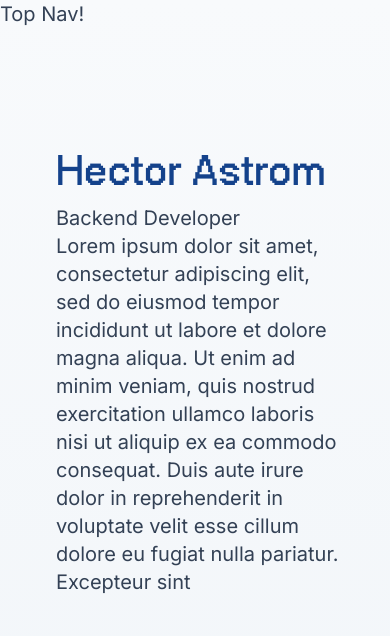
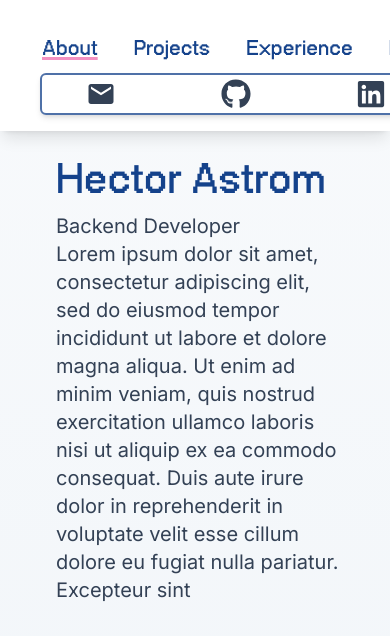
Before and after one commit to hectorastrom/personal-website, a Next.js app: page / in a window 390 px wide. Shown: the top 636 px of the page. Built offline with nearby package versions, Linux system fonts and the light colour scheme.

Commit message:
completed responsive topnav (just tailwind!)

```diff
--- a/src/app/globals.css
+++ b/src/app/globals.css
@@ -21,6 +21,7 @@ body::before {
   background: inherit;
   /* filter: url('/noiseFilter.svg#noiseFilter'); */
 }
+
 
 /* Link Highlighting, courtesy of Albert */
 
--- a/src/app/layout.tsx
+++ b/src/app/layout.tsx
@@ -20,7 +20,7 @@ export default function RootLayout({
       >
         <div className="px-10 pt-4 sm:pt-16 pb-24 sm:pb-36 sm:grid sm:grid-cols-[max-content,minmax(0,36rem)] sm:justify-center sm:gap-x-12">
           <ResponsiveNav />
-          <main className={`pl-4 sm:pl-0 mt-4`}>
+          <main className={`pl-4 sm:pl-0 mt-6`}>
             <div>{children}</div>
           </main>
         </div>
--- a/src/components/ResponsiveNav.tsx
+++ b/src/components/ResponsiveNav.tsx
@@ -1,32 +1,15 @@
-"use client";
-
-import { useEffect, useState } from "react";
 import SideNav from "@/components/SideNav";
 import TopNav from "@/components/TopNav";
 
 export default function ResponsiveNav() {
-  const [isSmallScreen, setIsSmallScreen] = useState(false);
-
-  useEffect(() => {
-    const handleResize = () => {
-      setIsSmallScreen(window.innerWidth < 640); // Tailwind's sm breakpoint
-    };
-
-    handleResize();
-    window.addEventListener("resize", handleResize);
-
-    return () => {
-      window.removeEventListener("resize", handleResize);
-    };
-  }, []);
-
-  return isSmallScreen ? (
-    <div className="w-full fixed top-0 left-0 z-10">
-      <TopNav />
-    </div>
-  ) : (
-    <div className="fixed sm:relative sm:block left-4 sm:left-0">
-      <SideNav />
-    </div>
+  return (
+    <>
+      <div className="hidden sm:block fixed sm:relative left-4 sm:left-0">
+        <SideNav />
+      </div>
+      <div className="sm:hidden w-full fixed top-0 left-0 z-10">
+        <TopNav />
+      </div>
+    </>
   );
-};
+}
--- a/src/components/TopNav.tsx
+++ b/src/components/TopNav.tsx
@@ -1,7 +1,62 @@
+"use client";
+
+import Image from "next/image";
+import Link from "next/link";
+import Handles from "./Handles";
+import { usePathname } from "next/navigation";
+
 export default function TopNav() {
-    return(
-        <>
-            <p>Top Nav!</p>
-        </>
-    )
+  const pathname = usePathname();
+
+  const isActive = (href: string) => pathname === href;
+
+  return (
+    <div className="w-full bg-white shadow-lg p-4 flex items-center">
+      {/* Image Section */}
+      <div className="relative w-24 h-24 mr-6">
+        <Image
+          src="/images/me.png"
+          alt="Picture of Hector from September 2023"
+          width={500}
+          height={500}
+          className="object-cover rounded-full w-full h-full"
+          priority={true}
+        />
+      </div>
+
+      {/* Links Section */}
+      <div className="flex-grow">
+        <div className="flex justify-center items-center">
+          <ul className="flex space-x-8 text-3xl">
+            {[
+              { href: "/", label: "About" },
+              { href: "/projects", label: "Projects" },
+              { href: "/work", label: "Experience" },
+              { href: "/blog", label: "Blog" },
+            ].map((link) => (
+              <li key={link.href}>
+                <Link
+                  href={link.href}
+                  className={`
+                  text-emphasis font-bold font-title hover:saturate-200
+                  ${
+                    isActive(link.href)
+                      ? "underline decoration-pink-500/60 decoration-3"
+                      : ""
+                  }`}
+                >
+                  {link.label}
+                </Link>
+              </li>
+            ))}
+          </ul>
+        </div>
+
+        {/* Handles */}
+        <div className="mt-4">
+          <Handles />
+        </div>
+      </div>
+    </div>
+  );
 }
--- a/src/components/handles.tsx
+++ b/src/components/handles.tsx
@@ -24,8 +24,8 @@ function IconLink({ href, children }: IconLinkProps) {
 
 export default function Handles() {
   return (
-    <div className="mx-4 flex flex-row justify-center gap-6 border-emphasis border-opacity-75 border-2 rounded-md shadow-md p-1 text-primary text-3xl">
-      <IconLink href="mailto:hastrom@mit.edu">
+    <div className="flex flex-row justify-around gap-6 border-emphasis border-opacity-75 border-2 rounded-md shadow-md p-1 text-primary text-3xl">
+      <IconLink href="mailto://hastrom@mit.edu">
         <MdEmail />
       </IconLink>
       <IconLink href="https://github.com/hectorastrom">
--- a/src/components/sidenav.tsx
+++ b/src/components/sidenav.tsx
@@ -28,7 +28,7 @@ export default function SideNav() {
         <div className="row-span-1 mt-3">
           <Handles />
         </div>
-        <ul className="text-3xl row-span-4 pl-2 mx-4 mt-2">
+        <ul className="text-3xl row-span-4 mt-2">
           {[
             { href: "/", label: "About" },
             { href: "/projects", label: "Projects" },
```
